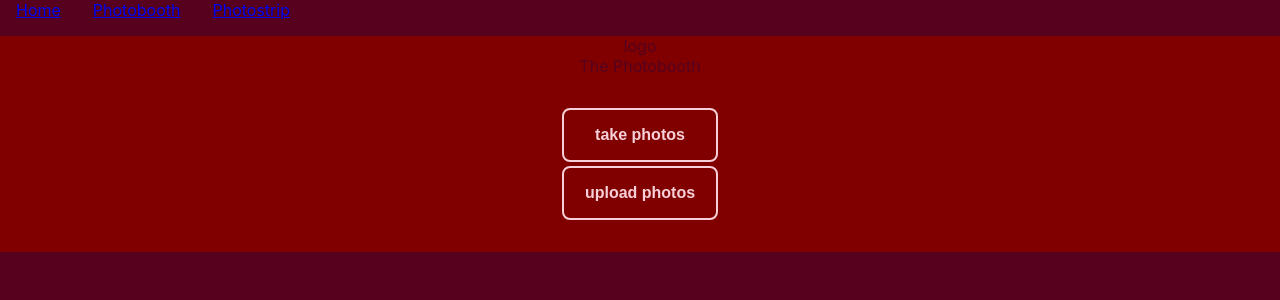
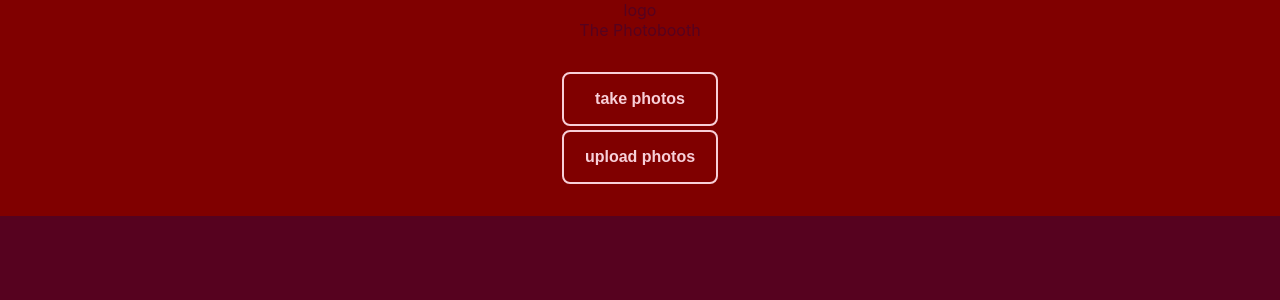
Before and after one commit to awksrj/web-photobooth-0, a React (Create React App) app in the folder frontend/: page / in a window 1280 px wide. Shown: the top 300 px of the page. Built offline with nearby package versions, Linux system fonts and the light colour scheme.

Commit message:
remove navigation bar in home page

```diff
--- a/frontend/src/App.tsx
+++ b/frontend/src/App.tsx
@@ -7,12 +7,6 @@ import Photostrip from './pages/Photostrip';
 function App() {
   return (
     <Router>
-      <nav style={{ marginBottom: '1rem' }}>
-        <Link to="/" style={{ margin: '0 1rem' }}>Home</Link>
-        <Link to="/photobooth" style={{ margin: '0 1rem' }}>Photobooth</Link>
-        <Link to="/photostrip" style={{ margin: '0 1rem' }}>Photostrip</Link>
-      </nav>
-
       <Routes>
         <Route path="/" element={<Home />} />
         <Route path="/photobooth" element={<Photobooth />} />
```
